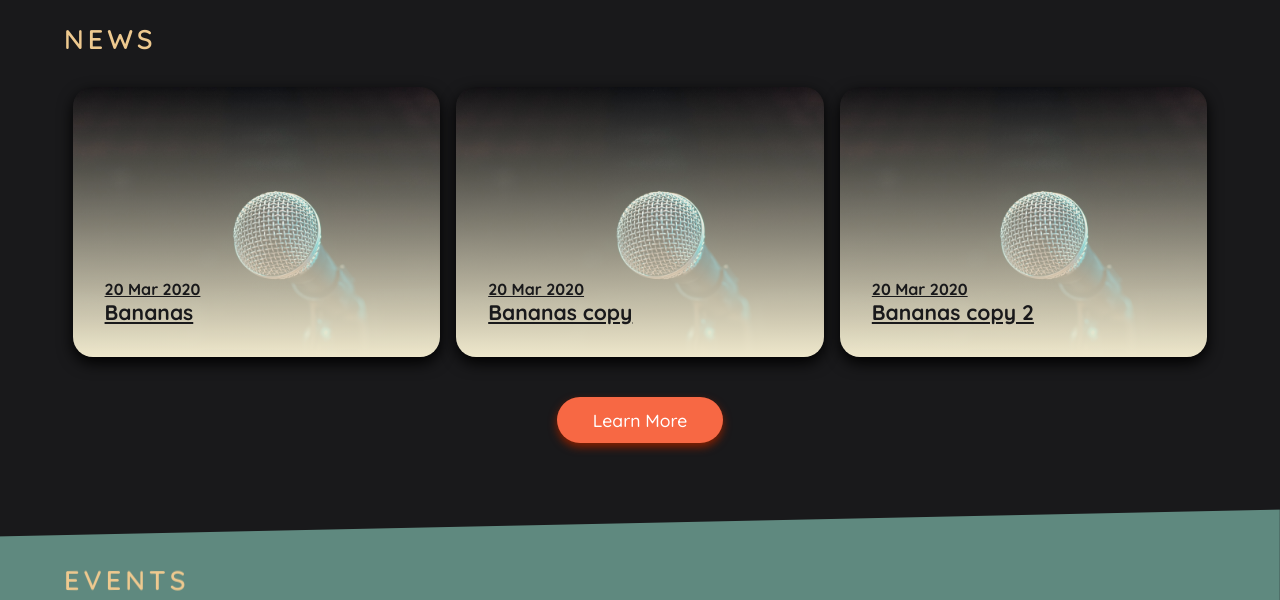
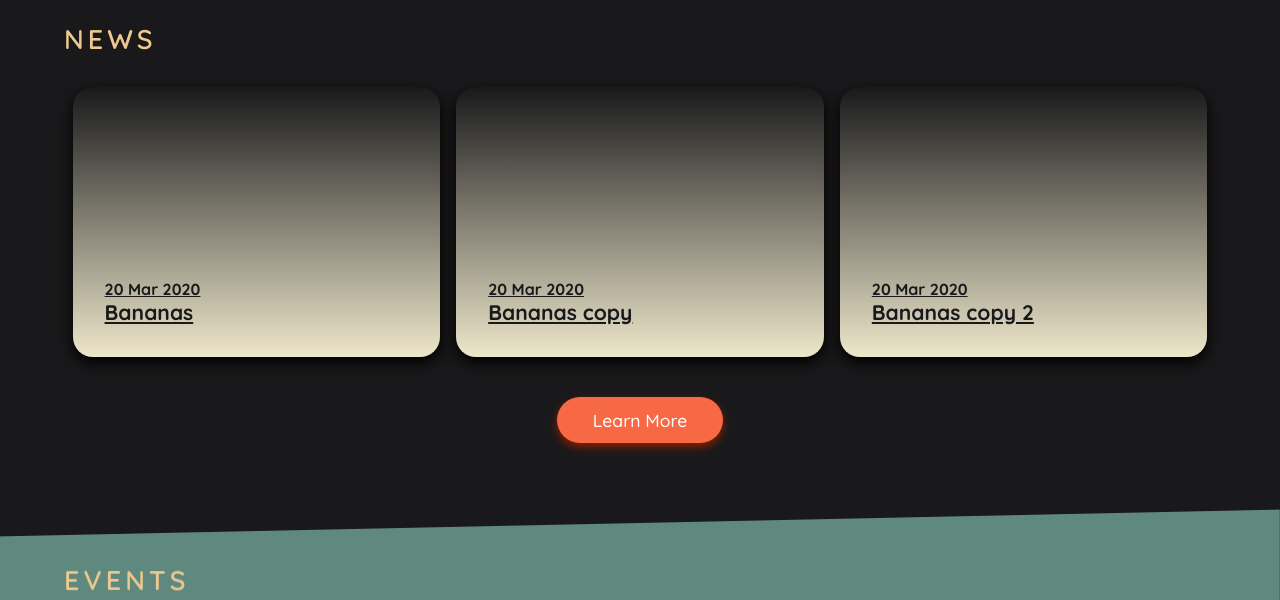
Before and after one commit to jimDragon/RUTC-Webpage, a Jekyll site: the page built from index.html, in a window 1280 px wide. Shown: the part 900-1500 px from the top of the page. Built offline with Jekyll 4.4.1, drawn with Linux system fonts in a browser that asks for light colours; grey boxes are pictures that could not be loaded.

Commit message:
Testing for image display error #2

```diff
--- a/assets/css/home.css
+++ b/assets/css/home.css
@@ -57,7 +57,7 @@ body {
 
 header {
     height: 100vh;
-    background-image: url(assets/img/1_Landing/Landing_2);
+    background-image: url(/assets/img/1_Landing/Landing_2);
     background-position: center;
     background-size: cover;
 }
@@ -217,8 +217,8 @@ section {
     padding: 2rem;
     border-radius: 20px;
     box-shadow: 0px 6px 15px #000;
-    background: -moz-linear-gradient(top, rgba(0, 0, 0, 0) 0%, rgba(0, 0, 0, 0) 0%, var(--clr-light) 100%), url(/assets/img/2_Events/3_Workshop.jpg) center;
-    background: -webkit-gradient(linear, left top, left bottom, color-stop(0%, rgba(0, 0, 0, 0)), color-stop(100%, var(--clr-light)), color-stop(100%, rgba(0, 0, 0, 0.65))), url(/assets/img/2_Events/3_Workshop.jpg) no-repeat;
+    background: -moz-linear-gradient(top, rgba(0, 0, 0, 0) 0%, rgba(0, 0, 0, 0) 0%, var(--clr-light) 100%), url(assets/img/2_Events/3_Workshop.jpg) center;
+    background: -webkit-gradient(linear, left top, left bottom, color-stop(0%, rgba(0, 0, 0, 0)), color-stop(100%, var(--clr-light)), color-stop(100%, rgba(0, 0, 0, 0.65))), url(assets/img/2_Events/3_Workshop.jpg) no-repeat;
     /* background: -webkit-linear-gradient(top, rgba(0, 0, 0, 0) 0%, rgba(0, 0, 0, 0) 59%, rgba(0, 0, 0, 0.65) 100%), url(/assets/img/2_Events/3_Workshop.jpg) no-repeat; */
     /* background: -o-linear-gradient(top, rgba(0, 0, 0, 0) 0%, rgba(0, 0, 0, 0) 59%, rgba(0, 0, 0, 0.65) 100%), url(/assets/img/2_Events/3_Workshop.jpg) no-repeat; */
     /* background: -ms-linear-gradient(top, rgba(0, 0, 0, 0) 0%, rgba(0, 0, 0, 0) 59%, rgba(0, 0, 0, 0.65) 100%), url(/assets/img/2_Events/3_Workshop.jpg) no-repeat; */
```
